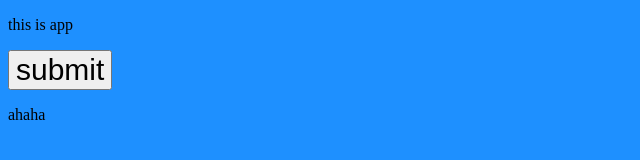
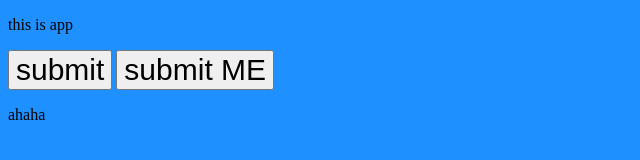
Before and after one commit to lntrTin0212/git-learn, a plain HTML site: page index.html in a window 1280 px wide. Shown: the whole page, without its empty margins (0-640 px from the left). Drawn offline with Linux system fonts and the light colour scheme.

Commit message:
Update index.html

```diff
--- a/index.html
+++ b/index.html
@@ -11,6 +11,7 @@
 <body>
     <p>this is app</p>
     <button>submit</button>
+    <button>submit ME</button>
     <p>ahaha</p>
 </body>
 </html>
```
